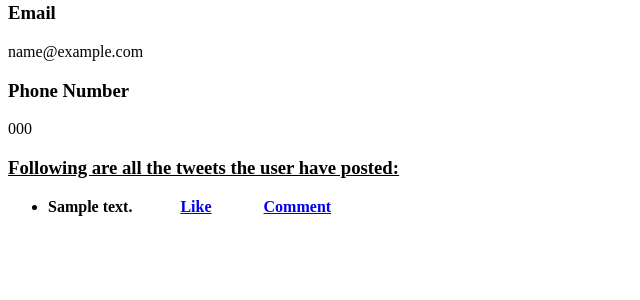
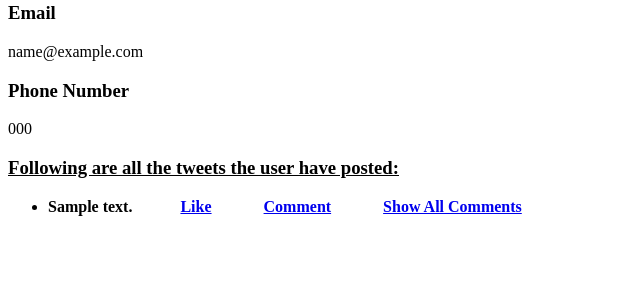
Before and after one commit to mujtaba-faizi/Twitter, a Django app: page /1/profile/ in a window 1280 px wide. Shown: the part 219-519 px from the top of the page, without its empty margins (0-640 px from the left). Run offline with Django 3.2, Linux system fonts and the light colour scheme; tables that the repository leaves empty hold one stand-in row (values such as "Sample post").

Commit message:
Show comments on user profiles as well

```diff
--- a/templates/tweets/profile.html
+++ b/templates/tweets/profile.html
@@ -18,6 +18,8 @@
 {% for tweet in user.tweet_set.all %}
     <ul>
         <li><strong>{{ tweet.text }}&nbsp &nbsp &nbsp &nbsp &nbsp &nbsp <a href="{% url 'tweets:like' user.id tweet.id 'profile'%}">Like</a>
-        &nbsp &nbsp &nbsp &nbsp &nbsp &nbsp <a href="{% url 'tweets:comment_form' user.id tweet.id 'profile'%}">Comment</a></strong></li>
+        &nbsp &nbsp &nbsp &nbsp &nbsp &nbsp <a href="{% url 'tweets:comment_form' user.id tweet.id 'profile'%}">Comment</a>
+        &nbsp &nbsp &nbsp &nbsp &nbsp &nbsp <a href="{% url 'tweets:show_comments' user.id tweet.id %}">Show All Comments</a></strong></li>
+
     </ul>
 {% endfor %}
```
